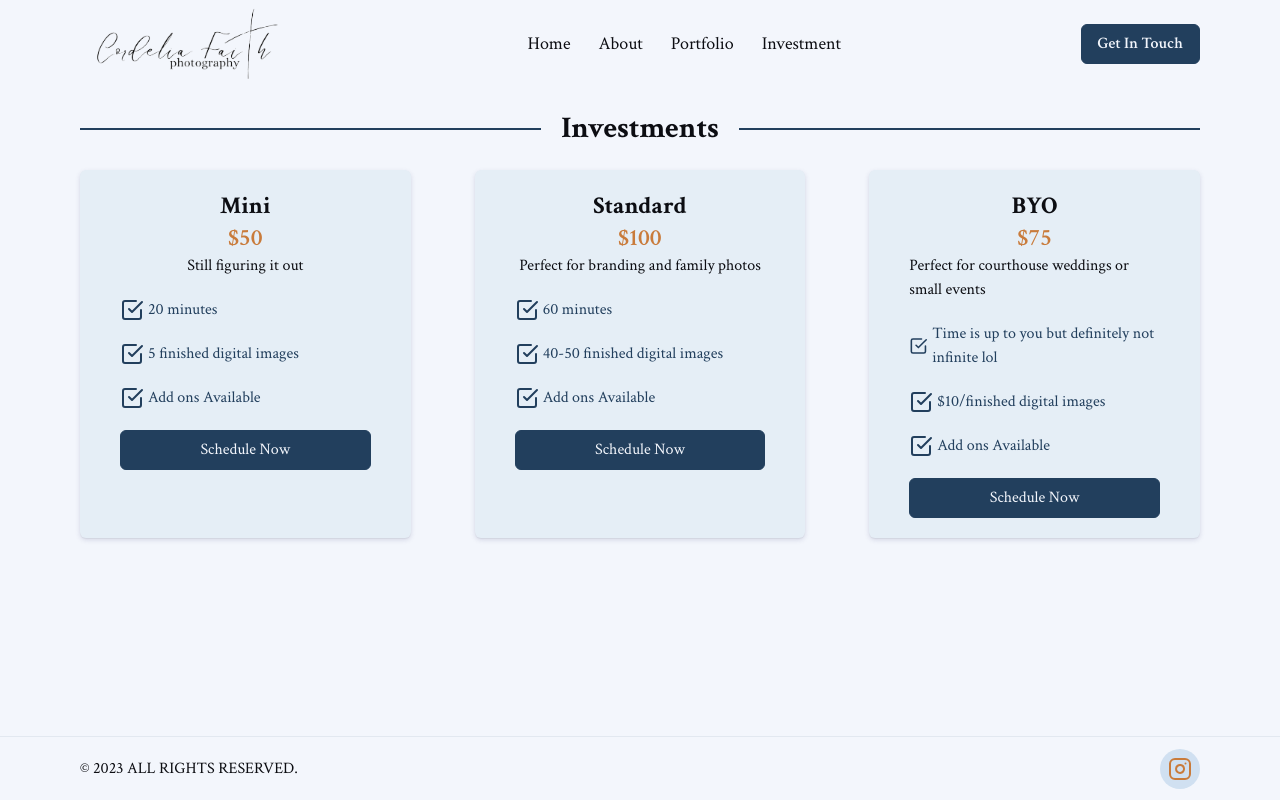
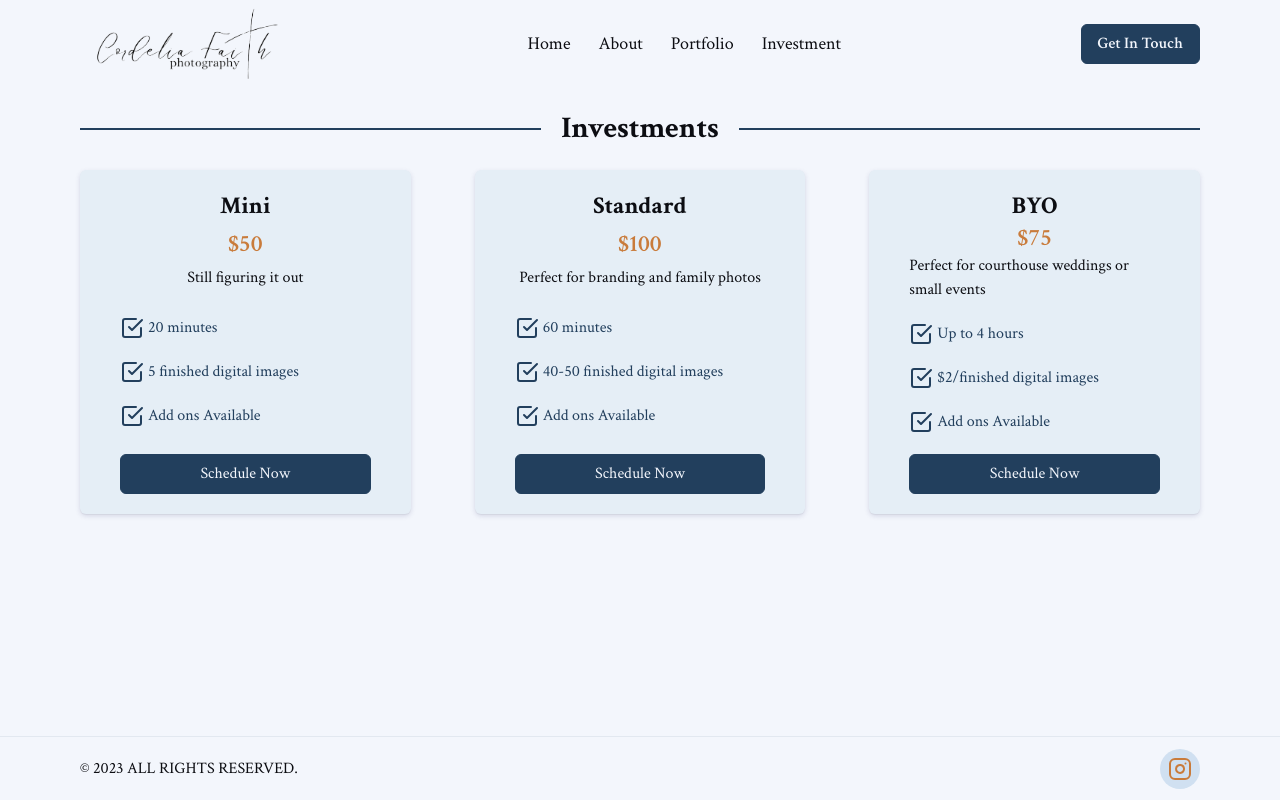
Before and after one commit to sahag98/cordelia-photography, a Next.js app: page /investment in a window 1280 px wide. Built offline with nearby package versions, Linux system fonts and the light colour scheme.

Commit message:
changed BYO texts

```diff
--- a/app/(site)/investment/page.tsx
+++ b/app/(site)/investment/page.tsx
@@ -39,8 +39,8 @@ const Page = () => {
       price: 75,
       description: "Perfect for courthouse weddings or small events",
       perks: [
-        { id: 1, text: "Time is up to you but definitely not infinite lol" },
-        { id: 2, text: "$10/finished digital images" },
+        { id: 1, text: "Up to 4 hours" },
+        { id: 2, text: "$2/finished digital images" },
         { id: 3, text: "Add ons Available" },
       ],
     },
@@ -56,7 +56,7 @@ const Page = () => {
       <section className="grid lg:grid-cols-3 grid-cols-1 gap-10 lg:gap-16">
         {investmentData.map((investment) => (
           <div
-            className="bg-[#E5EEF6] rounded-md shadow-[rgba(50,_50,_105,_0.15)_0px_2px_5px_0px,_rgba(0,_0,_0,_0.05)_0px_1px_1px_0px] flex flex-col items-center px-10 py-5"
+            className="bg-[#E5EEF6] rounded-md shadow-[rgba(50,_50,_105,_0.15)_0px_2px_5px_0px,_rgba(0,_0,_0,_0.05)_0px_1px_1px_0px] flex flex-col items-center justify-between px-10 py-5"
             key={investment.id}
           >
             <h2 className="font-bold text-2xl">{investment.title}</h2>
```
